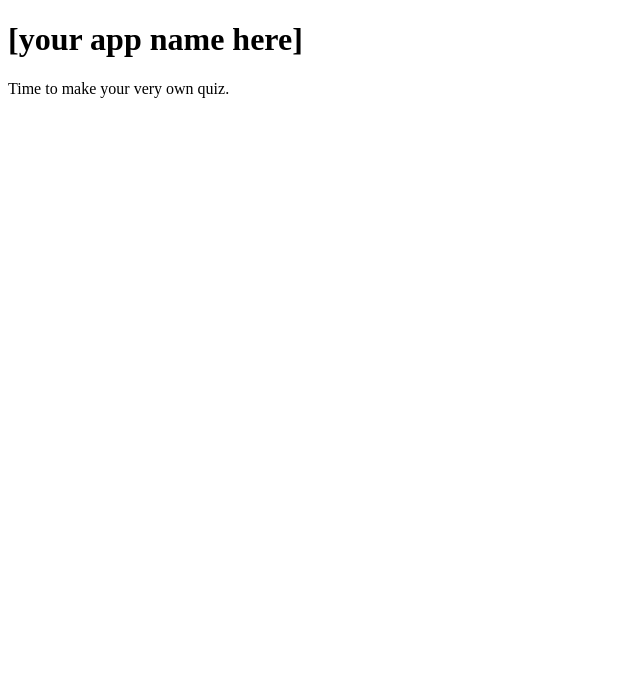
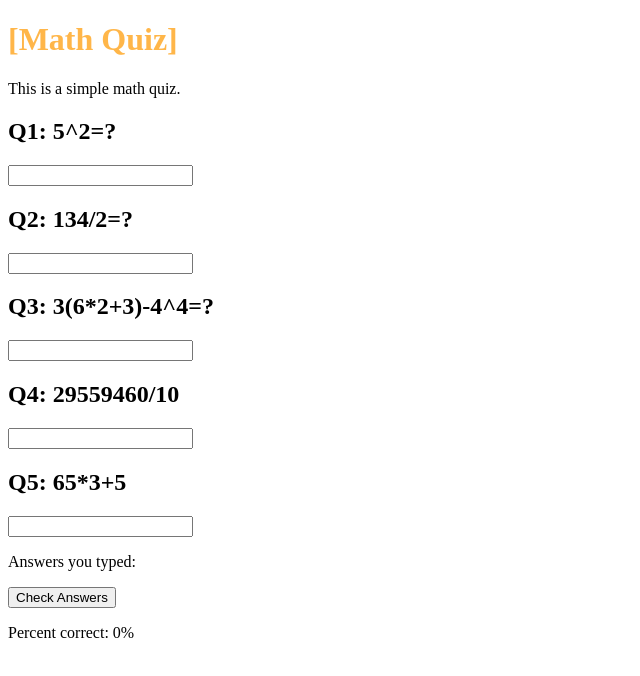
Before and after one commit to gavinskycastle/software-member-quiz, a React (Vite) app: page / in a window 1280 px wide. Shown: the top 676 px of the page, without its empty margins (0-640 px from the left). Built offline with nearby package versions, Linux system fonts and the light colour scheme.

Commit message:
Learning react

```diff
--- a/src/App.css
+++ b/src/App.css
@@ -0,0 +1,6 @@
+h2 {
+    color:black
+}
+h1 {
+    color: rgba(255, 153, 0, 0.712)
+}
--- a/src/App.tsx
+++ b/src/App.tsx
@@ -1,15 +1,81 @@
 import './App.css'
+import { useState } from 'react'
+import Question from './Question'
+function App() {
+  const [answer1, setAnswer1] = useState('');
+  const [answer2, setAnswer2] = useState('');
+  const [answer3, setAnswer3] = useState('');
+  const [answer4, setAnswer4] = useState('');
+  const [answer5, setAnswer5] = useState('');
+  const [percentScore, setPercentScore] = useState(0)
 
-function App() {
+
+const correctAnswer1 = "25"
+const correctAnswer2 = "67"
+const correctAnswer3 = "29"
+const correctAnswer4 = "2955946"
+const correctAnswer5 = "200"
+
+const checkAnswers = () => {
+  const correct1 = answer1 === correctAnswer1;
+  const correct2 = answer2 === correctAnswer2;
+  const correct3 = answer3 === correctAnswer3;
+  const correct4 = answer4 === correctAnswer4;
+  const correct5 = answer5 === correctAnswer5;
+
+var sum = 0
+//if (correct1) {sum++}
+//if (correct2) {sum++}
+//if (correct3) {sum++}
+//if (correct4) {sum++}
+//if (correct5) {sum++}
+
+const totalCorrect = [correct1, correct2, correct3, correct4, correct5].filter(
+(e) => e
+).length;
+
+setPercentScore (totalCorrect*100/5)
+}
+
+
+
   return (
     <>
-      <h1>[your app name here]</h1>
+      <h1>[Math Quiz]</h1>
       <div className="card">
         <p>
-          Time to make your very own quiz.
+          This is a simple math quiz.
         </p>
       </div>
-
+<Question title="Q1: 5^2=?" onChange= {setAnswer1}/>
+<Question title="Q2: 134/2=?"  onChange= {setAnswer2} />
+<Question title="Q3: 3(6*2+3)-4^4=?" onChange= {setAnswer3}/>
+<Question title="Q4: 29559460/10"onChange= {setAnswer4}/>
+<Question title="Q5: 65*3+5" onChange= {setAnswer5}/>
+<div>
+  <p>
+    Answers you typed:
+  </p>
+  <p>
+    {answer1}
+    </p>
+    <p>
+    {answer2}
+    </p>
+    <p>
+    {answer3}
+    </p>
+    <p>
+    {answer4}
+    </p>
+    <p>
+    {answer5}
+  </p>
+</div>
+<button onClick= {checkAnswers}>
+  Check Answers
+</button>
+<p>Percent correct: {percentScore}%</p>
     </>
   )
 }
--- /dev/null
+++ b/src/Question.tsx
@@ -0,0 +1,17 @@
+import { ChangeEventHandler } from "react";
+
+function Question(props: { title: string, onChange: (value: string) => void }) {
+    const handleChange: ChangeEventHandler<HTMLInputElement> = (event) => {
+props.onChange(event.target.value);
+    };
+
+
+    return (
+        <>
+            <h2>{props.title}</h2>
+            <input onChange={handleChange} />
+        </>
+    );
+}
+
+export default Question;
```
